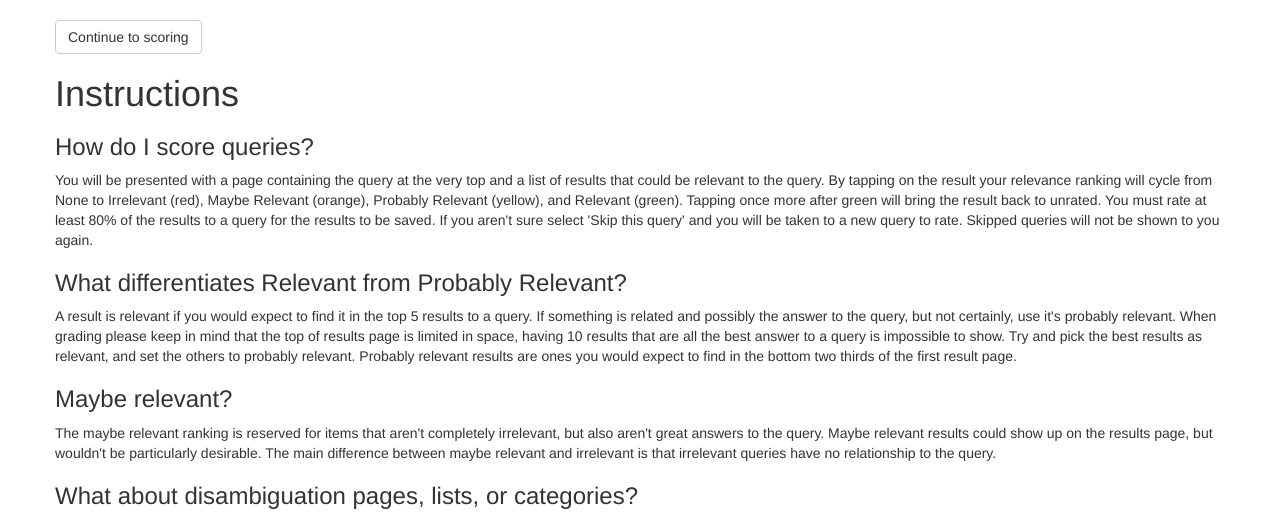
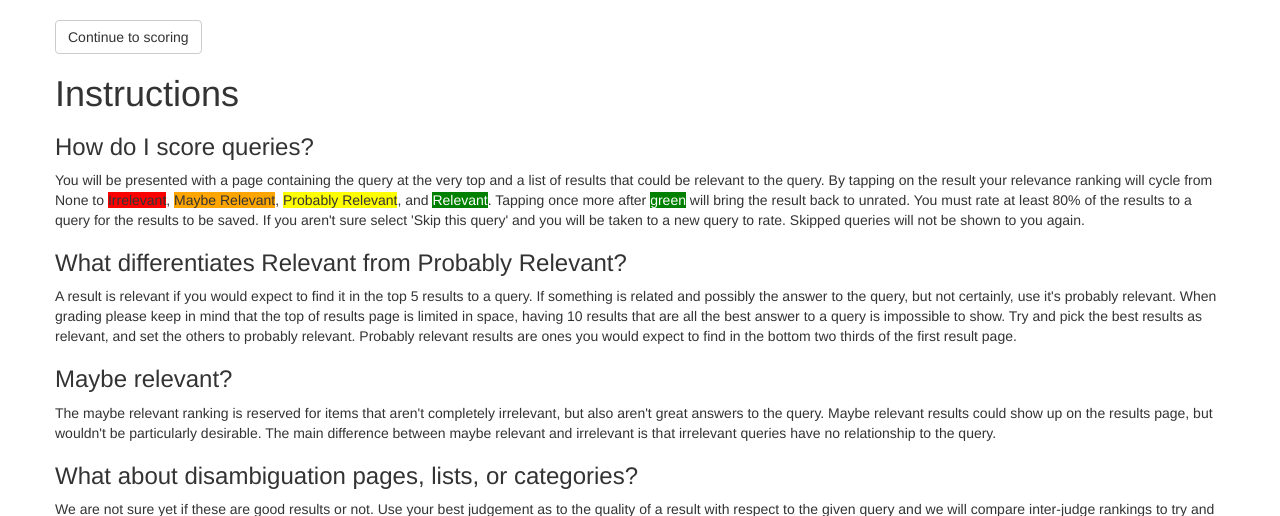
Before and after one commit to wikimedia/wikimedia-discovery-discernatron, a PHP site: template views/instructions.twig in a window 1280 px wide. Shown: the part 62-578 px from the top of the page. Run offline with PHP 8.4, Linux system fonts and the light colour scheme; the template is opened without the code that fills it, so the values that code supplies are empty; some libraries are stand-ins or nearby versions.

Commit message:
Show grading colors on the instructions page
Change-Id: I08785aad95f79ad6e68d5f5e9455d79a9603bf3a

```diff
--- a/public/css/scoring.css
+++ b/public/css/scoring.css
@@ -2,16 +2,17 @@
     display: flex;
     align-items: center;
 }
-.row.relevant {
+.relevant {
     background-color: green;
+    color: white;
 }
-.row.probably {
+.probably {
     background-color: yellow;
 }
-.row.maybe {
+.maybe {
     background-color: orange;
 }
-.row.irrelevant {
+.irrelevant {
     background-color: red;
 }
 .errors p {
--- a/views/instructions.twig
+++ b/views/instructions.twig
@@ -1,4 +1,9 @@
 {% extends 'layout.twig' %}
+
+{% block head %}
+    {{ parent() }}
+    <link href="/css/scoring.css" rel="stylesheet" type="text/css">
+{% endblock %}
 
 {% block content %}
     <div class="row">
@@ -12,12 +17,14 @@
         <p>
             You will be presented with a page containing the query at the very top and a
             list of results that could be relevant to the query. By tapping on the result
-            your relevance ranking will cycle from None to Irrelevant (red), Maybe Relevant
-            (orange), Probably Relevant (yellow), and Relevant (green). Tapping once more
-            after green will bring the result back to unrated. You must rate at least 80%
-            of the results to a query for the results to be saved. If you aren't sure select
-            'Skip this query' and you will be taken to a new query to rate. Skipped queries
-            will not be shown to you again.
+            your relevance ranking will cycle from None to <span class="irrelevant">
+            Irrelevant</span>, <span class="maybe">Maybe Relevant</span>, <span class="probably">
+            Probably Relevant</span>, and <span class="relevant">Relevant</span>. Tapping
+            once more after <span class="relevant">green</span> will bring the result back
+            to unrated. You must rate at least 80% of the results to a query for the
+            results to be saved. If you aren't sure select 'Skip this query' and you will
+            be taken to a new query to rate. Skipped queries will not be shown to you
+            again.
         </p>
 
         <h3>What differentiates Relevant from Probably Relevant?</h3>
```
